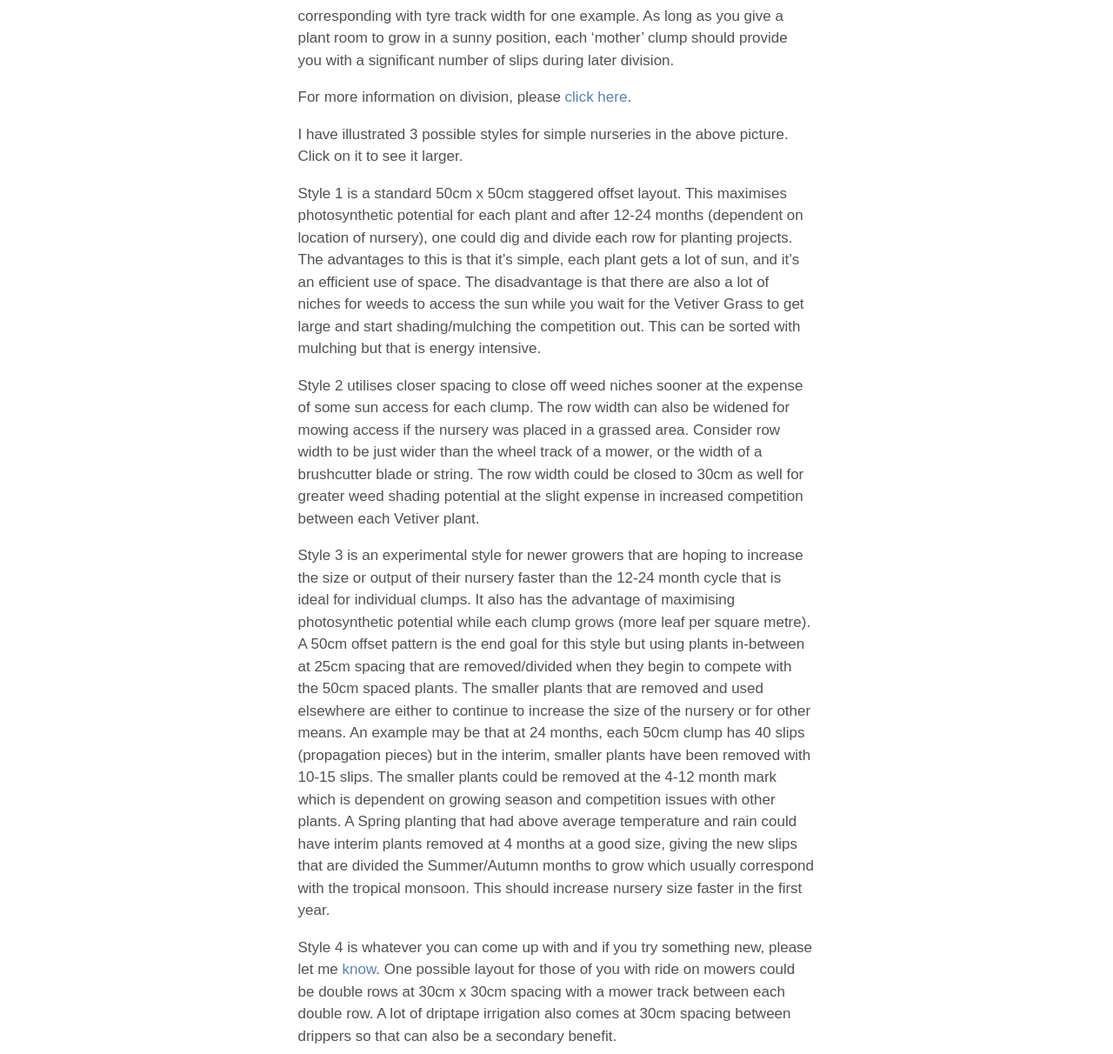
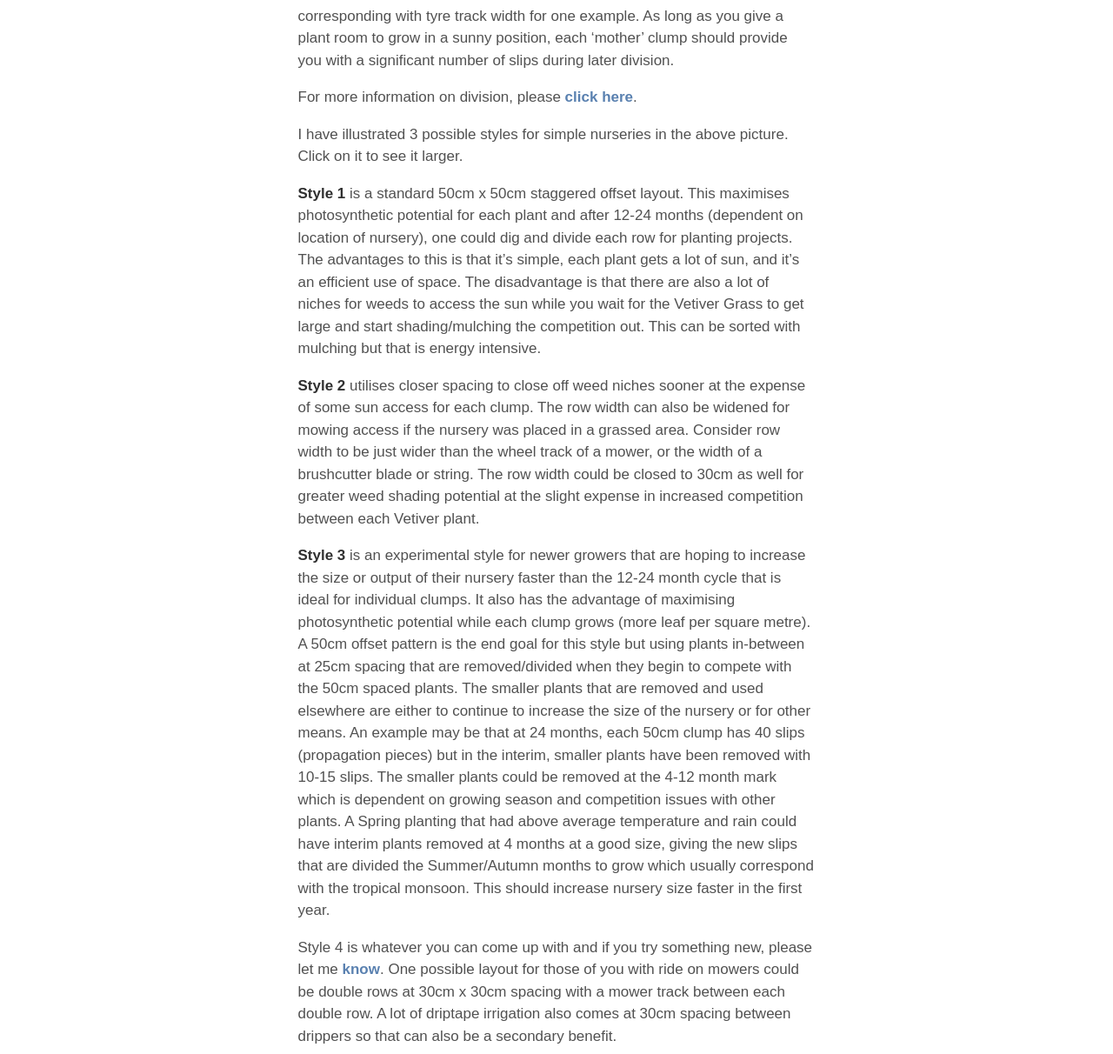
Before and after one commit to Tr33mo/tr33mo.github.io, a Jekyll site: the page built from blog/_posts/2020-10-30-nursery.md, in a window 1280 px wide. Shown: the part 717-1929 px from the top of the page at 87% size. Built offline with Jekyll 4.4.1, drawn with Linux system fonts in a browser that asks for light colours.

Commit message:
Update 2020-10-30-nursery.md

```diff
--- a/blog/_posts/2020-10-30-nursery.md
+++ b/blog/_posts/2020-10-30-nursery.md
@@ -10,14 +10,14 @@ excerpt_separator: <!--more-->
 
 Planting layouts in a nursery can be varied and in any style that an owner chooses. Some are streamlined for mechanisation with row width corresponding with tyre track width for one example. As long as you give a plant room to grow in a sunny position, each 'mother' clump should provide you with a significant number of slips during later division.
 
-For more information on division, please [click here](/prop).
+For more information on division, please [**click here**](/prop).
 
 I have illustrated 3 possible styles for simple nurseries in the above picture. Click on it to see it larger.
 
-Style 1 is a standard 50cm x 50cm staggered offset layout. This maximises photosynthetic potential for each plant and after 12-24 months (dependent on location of nursery), one could dig and divide each row for planting projects. The advantages to this is that it's simple, each plant gets a lot of sun, and it's an efficient use of space. The disadvantage is that there are also a lot of niches for weeds to access the sun while you wait for the Vetiver Grass to get large and start shading/mulching the competition out. This can be sorted with mulching but that is energy intensive.
+**Style 1** is a standard 50cm x 50cm staggered offset layout. This maximises photosynthetic potential for each plant and after 12-24 months (dependent on location of nursery), one could dig and divide each row for planting projects. The advantages to this is that it's simple, each plant gets a lot of sun, and it's an efficient use of space. The disadvantage is that there are also a lot of niches for weeds to access the sun while you wait for the Vetiver Grass to get large and start shading/mulching the competition out. This can be sorted with mulching but that is energy intensive.
 
-Style 2 utilises closer spacing to close off weed niches sooner at the expense of some sun access for each clump. The row width can also be widened for mowing access if the nursery was placed in a grassed area. Consider row width to be just wider than the wheel track of a mower, or the width of a brushcutter blade or string. The row width could be closed to 30cm as well for greater weed shading potential at the slight expense in increased competition between each Vetiver plant.
+**Style 2** utilises closer spacing to close off weed niches sooner at the expense of some sun access for each clump. The row width can also be widened for mowing access if the nursery was placed in a grassed area. Consider row width to be just wider than the wheel track of a mower, or the width of a brushcutter blade or string. The row width could be closed to 30cm as well for greater weed shading potential at the slight expense in increased competition between each Vetiver plant.
 
-Style 3 is an experimental style for newer growers that are hoping to increase the size or output of their nursery faster than the 12-24 month cycle that is ideal for individual clumps. It also has the advantage of maximising photosynthetic potential while each clump grows (more leaf per square metre). A 50cm offset pattern is the end goal for this style but using plants in-between at 25cm spacing that are removed/divided when they begin to compete with the 50cm spaced plants. The smaller plants that are removed and used elsewhere are either to continue to increase the size of the nursery or for other means. An example may be that at 24 months, each 50cm clump has 40 slips (propagation pieces) but in the interim, smaller plants have been removed with 10-15 slips. The smaller plants could be removed at the 4-12 month mark which is dependent on growing season and competition issues with other plants. A Spring planting that had above average temperature and rain could have interim plants removed at 4 months at a good size, giving the new slips that are divided the Summer/Autumn months to grow which usually correspond with the tropical monsoon. This should increase nursery size faster in the first year.
+**Style 3** is an experimental style for newer growers that are hoping to increase the size or output of their nursery faster than the 12-24 month cycle that is ideal for individual clumps. It also has the advantage of maximising photosynthetic potential while each clump grows (more leaf per square metre). A 50cm offset pattern is the end goal for this style but using plants in-between at 25cm spacing that are removed/divided when they begin to compete with the 50cm spaced plants. The smaller plants that are removed and used elsewhere are either to continue to increase the size of the nursery or for other means. An example may be that at 24 months, each 50cm clump has 40 slips (propagation pieces) but in the interim, smaller plants have been removed with 10-15 slips. The smaller plants could be removed at the 4-12 month mark which is dependent on growing season and competition issues with other plants. A Spring planting that had above average temperature and rain could have interim plants removed at 4 months at a good size, giving the new slips that are divided the Summer/Autumn months to grow which usually correspond with the tropical monsoon. This should increase nursery size faster in the first year.
 
-Style 4 is whatever you can come up with and if you try something new, please let me [know](/contact). One possible layout for those of you with ride on mowers could be double rows at 30cm x 30cm spacing with a mower track between each double row. A lot of driptape irrigation also comes at 30cm spacing between drippers so that can also be a secondary benefit.
+Style 4 is whatever you can come up with and if you try something new, please let me [**know**](/contact). One possible layout for those of you with ride on mowers could be double rows at 30cm x 30cm spacing with a mower track between each double row. A lot of driptape irrigation also comes at 30cm spacing between drippers so that can also be a secondary benefit.
```
